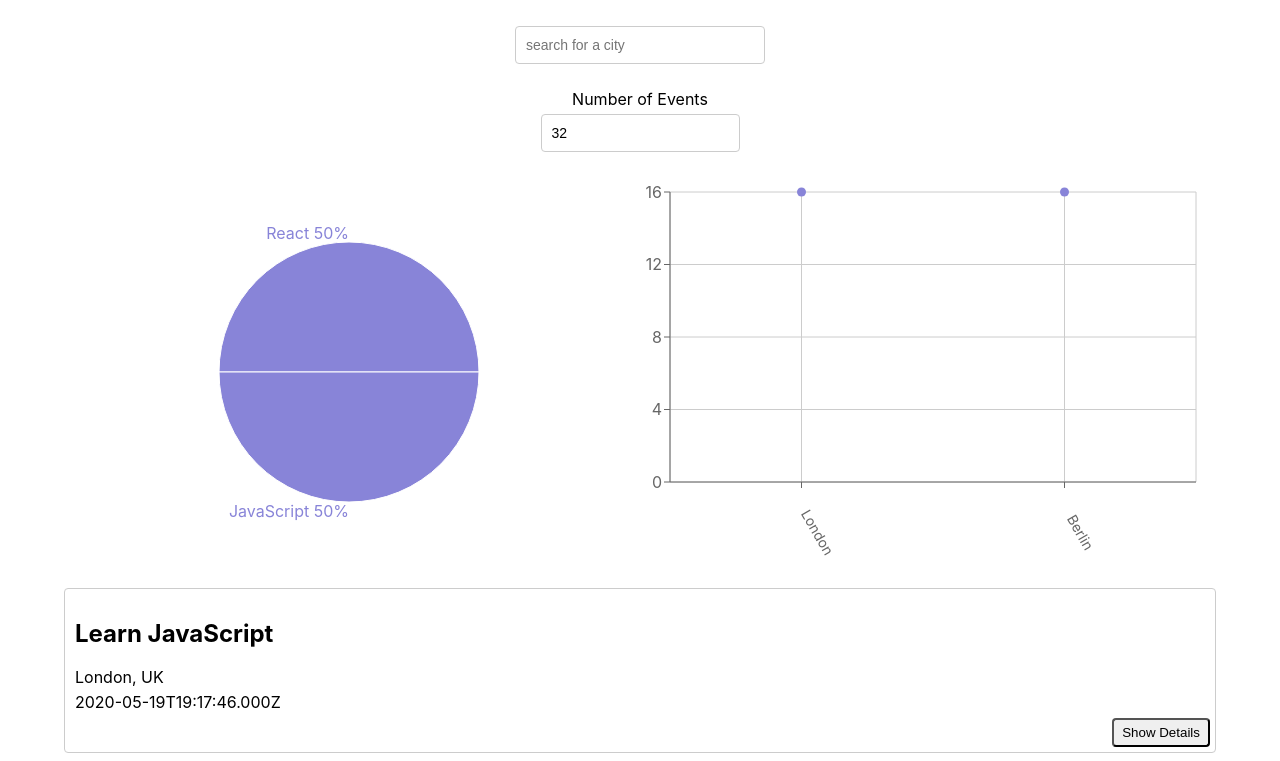
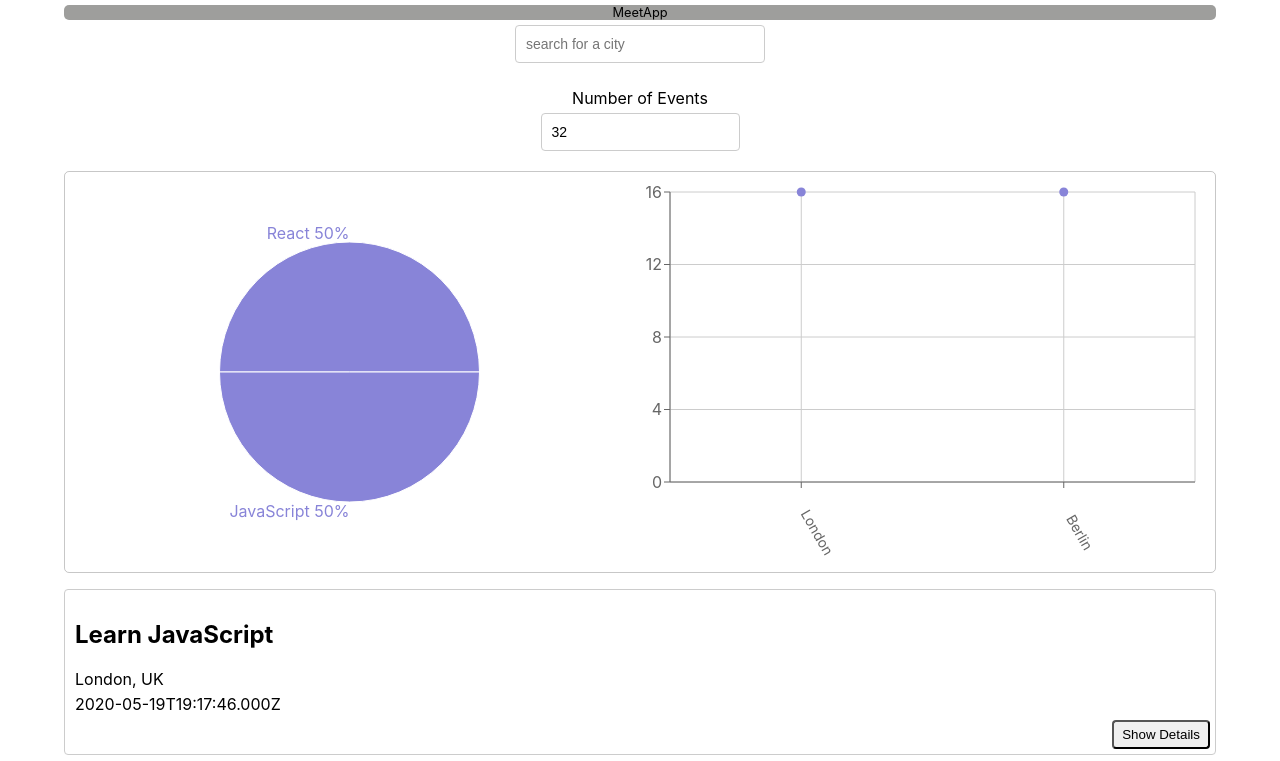
Before and after one commit to kenkbomb/meetApp, a React (Create React App) app: page / in a window 1280 px wide. Shown: the top 761 px of the page. Built offline with nearby package versions, Linux system fonts and the light colour scheme; what atatus-spa would draw is missing.

Commit message:
task 4.10

```diff
--- /dev/null
+++ b/public/google301a5ee35cab3640.html
@@ -0,0 +1 @@
+google-site-verification: google301a5ee35cab3640.html
--- a/src/App.css
+++ b/src/App.css
@@ -1,9 +1,12 @@
 @import url(https://fonts.googleapis.com/css?family=Roboto:500);
 .App {
   text-align: center;
-  padding: 2% 5%;
+  padding: 0% 5%;
 }
-
+body{
+  padding:0;
+  margin: 0;
+}
 .App * {
   box-sizing: border-box;
 }
@@ -86,9 +89,16 @@ input[type="number"] {
   outline: none;
   cursor: pointer;
 }
+.headerTitle{
+  font-size: 0.8rem;
+  background-color:rgb(158, 158, 156);
+  border-radius: 5px;
+}
 .charts-container{
   display: grid;
   grid-template-columns: 1fr 1fr;
+  border-radius: 5px;
+  border: 1px solid rgba(128, 128, 128, 0.438);
 }
 @media(max-width:768px) {
   .charts-container{
--- a/src/App.js
+++ b/src/App.js
@@ -46,12 +46,12 @@ useEffect(() => {
         {errorAlert.length ? <ErrorAlert text = {errorAlert}/> :null}
         {warningAlert.length ? <WarningAlert text = {warningAlert}/> : null}
       </div>
-
+      <p className='headerTitle'>MeetApp</p>
       <CitySearch allLocations={allLocations} setInfoAlert={setInfoAlert} setCurrentCity={setCurrentCity} />
       <NumberOfEvents setCurrentNOE={setCurrentNOE} setErrorAlert={setErrorAlert} />
       <div className='charts-container'>
-      <EventsGenresChart events={events} />
-      <CityEventsChart allLocations={allLocations} events={events} />
+        <EventsGenresChart events={events} />
+        <CityEventsChart allLocations={allLocations} events={events} />
       </div>
       <EventList events={events}/>
 
```
